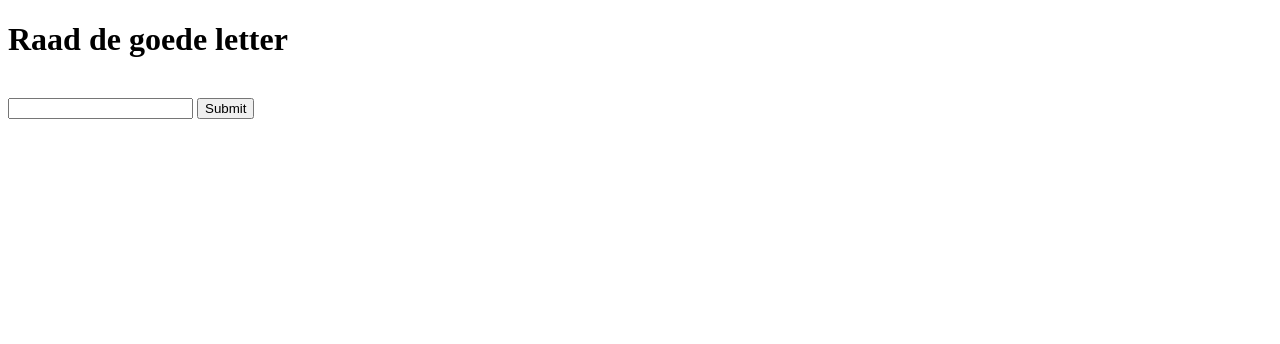
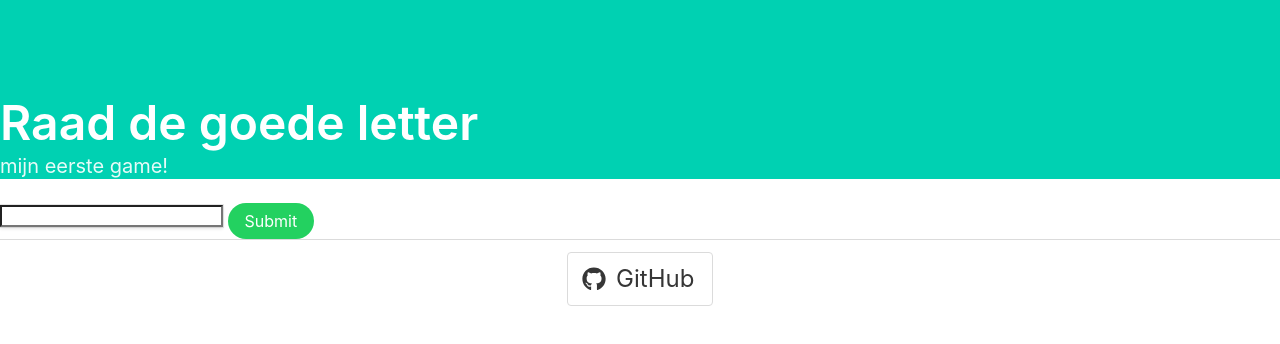
Before and after one commit to erwinsnijder/word-game, a plain HTML site: page index.html in a window 1280 px wide. Drawn offline with nearby package versions, Linux system fonts and the light colour scheme.

Commit message:
werkend
met bulma bezig geweest

```diff
--- a/index.html
+++ b/index.html
@@ -4,16 +4,37 @@
 <html>
 <head>
    <title>Hangman</title>
+   <link rel="stylesheet" href="https://cdnjs.cloudflare.com/ajax/libs/bulma/0.7.4/css/bulma.min.css">
+    <script defer src="https://use.fontawesome.com/releases/v5.3.1/js/all.js"></script>
 </head>
+<section class="hero is-primary">
+   <div  class="hero-body"></div>
+   <div  class="container"></div>
+   <h1   class="title is-1">Raad de goede letter</h1>
+   <h2   class="subtitle">mijn eerste game!</h2>
+
+
+
+</section>
 <body>
-   <h1>Raad de goede letter</h1>
    <br>
    <div>
-       <input type="text" id="guess">
-       <button onclick="checkWord()" value="Submit">Submit</button>
+       <input type="text" class="card" id="guess">
+       <a class="button is-success is-rounded" onclick="checkWord()" value="Submit">Submit</a>
    </div>
 
 
 <script src='script.js'></script>
+<footer class="card-footer" >
+   <div class="card-footer-item">
+         <a href="https://www.github.com" target="_blank" class="button is-large">
+         <span class="icon is-medium">
+               <i class="fab fa-github"></i>
+             </span>
+             <span>GitHub</span>
+           </a>
+
+   </div>
+</footer>
 </body>
 </html>
```
Also changed, not shown: style.css (+9 -0 lines), script.js (line endings or trailing spaces).
